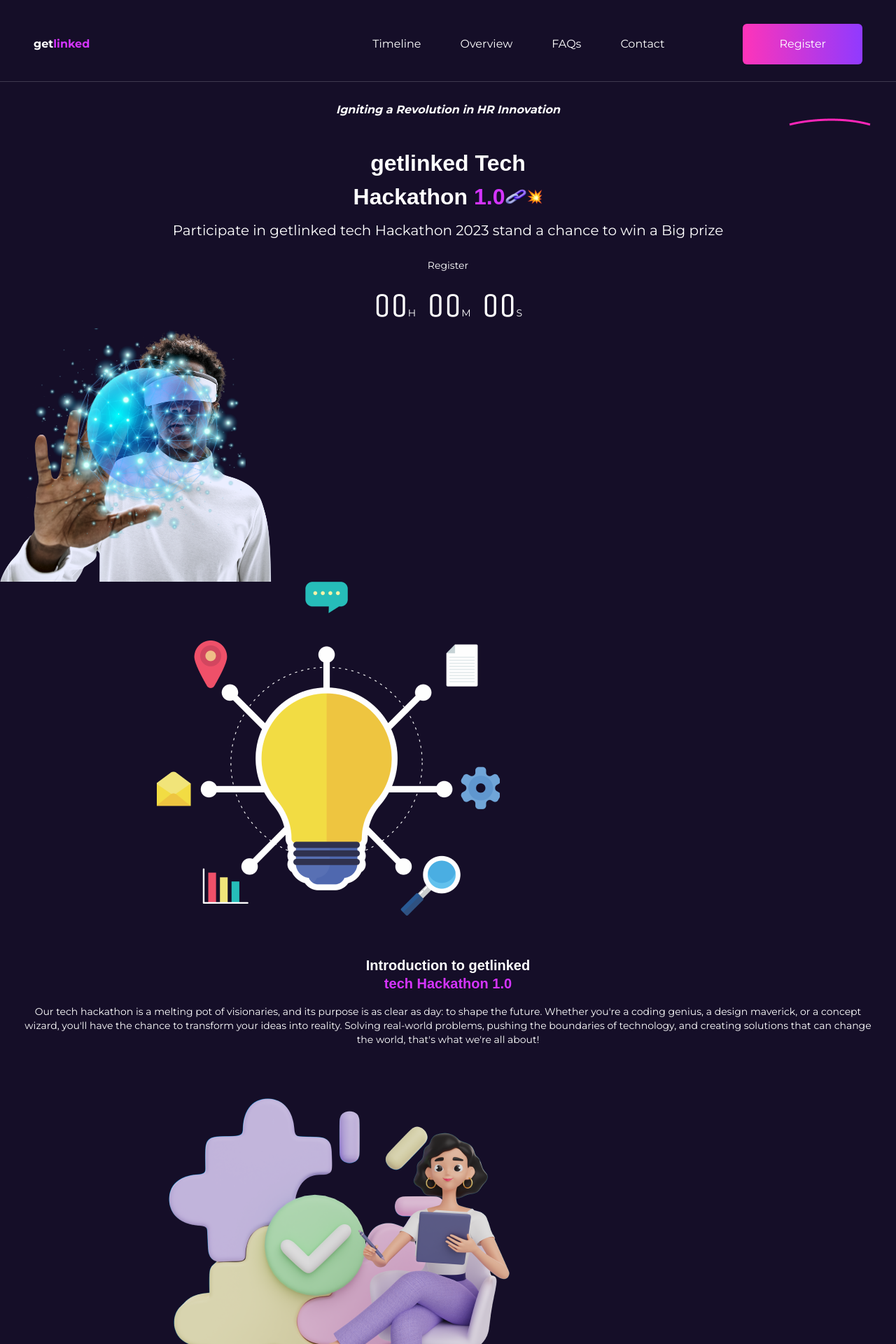
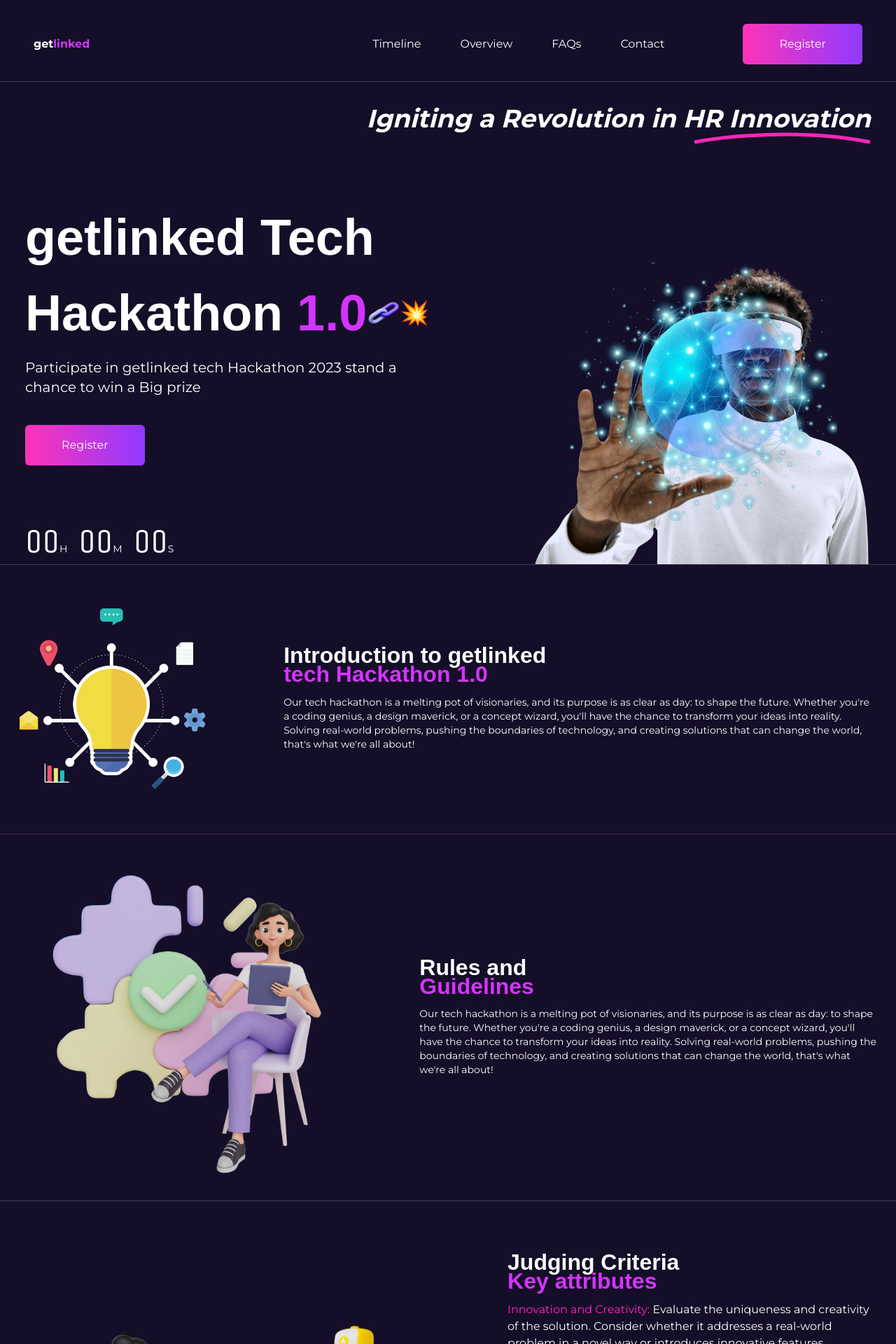
Before and after one commit to drew-chidi/getlinked, a React (Vite) app: page / in a window 1280 px wide. Shown: the top 1920 px of the page at 70% size. Built offline with nearby package versions, Linux system fonts and the light colour scheme; a web font is replaced by a local one.

Commit message:
landing page mobile responsive

```diff
--- /dev/null
+++ b/src/components/Divider/Divider.jsx
@@ -0,0 +1,13 @@
+const Divider = ({ className }) => {
+  return (
+    <div>
+      <hr
+        className={`${
+          className && className
+        } h-[1px] border-t-0 bg-[rgba(255_255_255/0.18)] opacity-100`}
+      />
+    </div>
+  );
+};
+
+export default Divider;
--- a/src/components/Header/Navbar.jsx
+++ b/src/components/Header/Navbar.jsx
@@ -12,8 +12,9 @@ const Navbar = () => {
   };
 
   return (
-    <div>
-      <div className='px-12 pt-[34px] pb-6 flex justify-between items-center border-b border-[rgb(255_255_255/0.18)]'>
+    <div className=''>
+      <div className='fixed z-40 top-0 left-0 right-0 bg-[#150E28] px-12 pt-[34px] pb-6 flex justify-between items-center border-b border-[rgb(255_255_255/0.18)]'>
+        {/* Company Logo */}
         <div>
           <NavLink className={'text-white font-bold'} to={'/'}>
             get<span className={'text-[#D434FE] '}>linked</span>
@@ -47,7 +48,7 @@ const Navbar = () => {
       </div>
       {/* Mobile Menu */}
       {showMobileNav && (
-        <div className='py-9 px-11 tab:hidden absolute bg-[#150E28] w-full min-h-screen top-0 z-50'>
+        <div className='py-9 px-11 tab:hidden fixed bg-[#150E28] w-full min-h-screen top-0 z-50'>
           <div
             className='flex justify-end mb-14'
             onClick={() => setShowMobileNav(false)}
--- a/src/components/Hero/Hero.jsx
+++ b/src/components/Hero/Hero.jsx
@@ -2,40 +2,46 @@ import Chain from '@/assets/images/chain.png';
 import Blast from '@/assets/images/blast.png';
 import Man from '@/assets/images/man-wearing-glasses.png';
 import Globe from '@/assets/images/connected-globe.png';
-import Line from '@/assets/images/line.png';
+import Line from '@/assets/images/line.svg';
+import Button from '../Button/Button';
 
 const Hero = () => {
   return (
     <section id='hero'>
-      <div className='text-center pt-7 mb-[26px] lg:mb-0'>
-        <div className='relative'>
-          <p className='font-bold italic'>
+      <div className='text-center px-6 xs:px-9 pt-8 mb-0 w-full'>
+        <div className='relative inline-flex justify-center tab:justify-end tab:flex tab:mb-10'>
+          <p className='font-bold italic tab:text-4xl'>
             Igniting a Revolution in HR Innovation
+            <img
+              src={Line}
+              className='absolute right-0 w-[115px] tab:w-[253px]'
+            />
           </p>
-          <div className='absolute right-9'>
-            <img src={Line} />
         </div>
-        </div>
-        <div className='text-center font-display text-[2rem] font-bold mt-10'>
+        <div className='relative flex flex-col gap-3 tab:flex-row w-full'>
+          <div className='tab:w-3/5'>
+            <div className='text-center tab:text-left font-display text-[2rem] md:text-4xl tab:text-6xl xl:text-7xl 2xl:text-[5rem] font-bold mt-14'>
               <p className='leading-normal'>getlinked Tech</p>
-          <div className='flex items-center justify-center'>
+              <div className='flex items-center justify-center tab:justify-start'>
                 <p className='leading-normal'>
                   Hackathon <span className='text-[#D434FE]'>1.0</span>
                 </p>
-            <div className='w-8'>
+                <div className='w-8 tab:w-12'>
                   <img src={Chain} alt='chain' />
                 </div>
-            <div className='w-[22px]'>
+                <div className='w-[22px] tab:w-10'>
                   <img src={Blast} alt='blast' />
                 </div>
               </div>
             </div>
-        <p className='text-[0.8125rem] lg:text-xl mt-2.5 mb-6'>
-          Participate in getlinked tech Hackathon 2023 stand a chance to win a
-          Big prize
+            <div className='tab:text-left'>
+              <p className='text-[0.8125rem] lg:text-lg xl:text-xl mt-2.5 mb-6 tab:mb-10 tab:w-3/4'>
+                Participate in getlinked tech Hackathon 2023 stand a chance to
+                win a Big prize
               </p>
-        <button className='text-primary text-sm'>Register</button>
-        <div className='font-unica flex gap-4 justify-center mt-3.5'>
+              <Button>Register</Button>
+            </div>
+            <div className='font-unica flex gap-4 justify-center mt-3.5 tab:justify-start xl:mt-[77px] tab:mt-14'>
               <div className=''>
                 <span className='text-5xl leading-[63.84px]'>00</span>
                 <span className='text-sm font-sans'>H</span>
@@ -51,8 +57,8 @@ const Hero = () => {
             </div>
           </div>
           {/* HERO IMAGE */}
-      <div>
-        <div className='relative w-[390px] h-[362px]'>
+          <div className='tab:absolute right-0 bottom-0'>
+            <div className='relative max-w-[390px] tab:max-w-[480px] mx-auto'>
               {/* Larger image at the bottom */}
               <img
                 src={Man}
@@ -66,6 +72,8 @@ const Hero = () => {
               </div>
             </div>
           </div>
+        </div>
+      </div>
     </section>
   );
 };
--- a/src/components/Home/Guidelines.jsx
+++ b/src/components/Home/Guidelines.jsx
@@ -3,12 +3,12 @@ import Lady from '@/assets/images/lady-sitting.png';
 const Guidelines = () => {
   return (
     <div>
-      <div className=''>
-        <div className='w-[75%] mx-auto'>
+      <div className='tab:flex tab:flex-row-reserved tab:gap-12 w-full'>
+        <div className='w-[75%] mx-auto tab:w-[44.5%] tab:max-w-[664px]'>
           <img src={Lady} alt='rules and guidelines' />
         </div>
-        <div className='flex justify-center gap-2.5 lg:gap-4 flex-col items-center text-center mt-[58px]'>
-          <h2 className='text-xl font-bold leading-[26.6px]'>
+        <div className='tab:w-[55.5%] flex justify-center gap-2 lg:gap-4 flex-col items-center text-center mt-2.5 tab:mt-0 tab:text-left tab:items-start'>
+          <h2 className='text-xl font-bold leading-[26.6px] tab:text-[2rem]'>
             <span>Rules and</span>
             <br />
             <span className='text-purple-50'>Guidelines</span>
--- a/src/components/Home/Introduction.jsx
+++ b/src/components/Home/Introduction.jsx
@@ -1,21 +1,18 @@
-import Idea from '@/assets/images/the-big-idea.png';
+import Idea from '@/assets/images/big-idea.png';
 
 const Introduction = () => {
   return (
-    <div className=''>
-      <div className='w-[68%] mx-auto'>
-        <img src={Idea} alt='the big idea' />
+    <div className='mt-7 tab:mt-[62px] mx-auto tab:flex tab:flex-row tab:gap-28 w-full'>
+      <div className='w-[264px] tab:w-4/5 xl:w-[68%] mx-auto tab:mx-0'>
+        <img src={Idea} alt='the big idea' className='mx-auto tab:mx-0' />
       </div>
-      <div className='flex justify-center gap-2 lg:gap-4 flex-col items-center text-center mt-[58px]'>
-        <h2 className='text-xl font-bold leading-[26.6px]'>
+      <div className='flex justify-center gap-2 lg:gap-4 flex-col items-center text-center mt-[58px] tab:mt-0 tab:text-left tab:items-start'>
+        <h2 className='text-xl font-bold leading-[26.6px] tab:text-[2rem]'>
           <span>Introduction to getlinked</span>
           <br />
           <span className='text-purple-50'>tech Hackathon 1.0</span>
         </h2>
-        <p className='text-sm'>{`Our tech hackathon is a melting pot of visionaries, and its purpose is as clear as day: to shape the future. Whether you're a coding genius, a design maverick, or a concept wizard, you'll have the chance to transform
-your ideas into reality. Solving real-world problems, pushing the boundaries
-of technology, and creating solutions that can change the world,
-that's what we're all about!`}</p>
+        <p className='text-sm'>{`Our tech hackathon is a melting pot of visionaries, and its purpose is as clear as day: to shape the future. Whether you're a coding genius, a design maverick, or a concept wizard, you'll have the chance to transform your ideas into reality. Solving real-world problems, pushing the boundaries of technology, and creating solutions that can change the world, that's what we're all about!`}</p>
       </div>
     </div>
   );
--- a/src/components/Home/JudgingCriteria.jsx
+++ b/src/components/Home/JudgingCriteria.jsx
@@ -1,28 +1,31 @@
 import Judges from '@/assets/images/judges.png';
 import { keyAttributes } from '../../content';
+import Button from '../Button/Button';
 
 const JudgingCriteria = () => {
   return (
     <div>
-      <div className=''>
-        <div className='w-[75%] mx-auto'>
+      <div className='tab:flex tab:flex-row items-center tab:gap-[53px] w-full'>
+        <div className='w-[75%] max-w-[332px] mx-auto tab:w-[55%] tab:max-w-[710px]'>
           <img src={Judges} alt='rules and guidelines' />
         </div>
-        <div className='flex justify-center gap-2.5 lg:gap-4 flex-col items-center text-center mt-[58px]'>
-          <h2 className='text-xl font-bold leading-[26.6px]'>
+        <div className=' flex justify-center gap-2.5 lg:gap-4 flex-col items-center text-center tab:mt-0 tab:text-left tab:items-start tab:w-[45%]'>
+          <h2 className='text-xl font-bold leading-[26.6px] tab:text-[2rem]'>
             <span>Judging Criteria</span>
             <br />
             <span className='text-purple-50'>Key attributes</span>
           </h2>
           <div className='flex flex-col gap-5'>
             {keyAttributes.map(({ id, attribute, description }) => (
-              <div key={id} className='text-[0.8125rem]'>
+              <div key={id} className='text-[0.8125rem] md:text-base'>
                 <span className='text-[#FF26B9]'>{attribute}</span>
                 <span>{description}</span>
               </div>
             ))}
           </div>
-          {/* Button Here */}
+          <div className='tab:mt-9'>
+            <Button>Read more</Button>
+          </div>
         </div>
       </div>
     </div>
--- a/src/layout/Layout.jsx
+++ b/src/layout/Layout.jsx
@@ -8,10 +8,10 @@ const Layout = ({ children }) => {
   const pathname = location?.pathname;
   return (
     <div className='relative'>
-      <header className=''>
+      <header className='w-full'>
         <Navbar />
       </header>
-      <div className=''>
+      <div className='mt-[117px]'>
         <main className=''>{children}</main>
       </div>
       <footer>{pathname === '/' ? <Footer /> : null}</footer>
--- a/src/pages/Landing/index.jsx
+++ b/src/pages/Landing/index.jsx
@@ -7,6 +7,7 @@ import Timeline from '@/components/Home/Timeline';
 import Prizes from '@/components/Home/Prizes';
 import PartnersAndSponsors from '@/components/Home/PartnersAndSponsors';
 import PrivacyPolicy from '@/components/Home/PrivacyPolicy';
+import Divider from '@/components/Divider/Divider';
 
 const index = () => {
   return (
@@ -14,15 +15,19 @@ const index = () => {
       <div>
         <Hero />
       </div>
+      <Divider />
       <div className='px-7'>
         <Introduction />
       </div>
+      <Divider className={'mt-16'} />
       <div className='px-7'>
         <Guidelines />
       </div>
+      <Divider className={'mb-[74px]'} />
       <div className='px-7'>
         <JudgingCriteria />
       </div>
+      <Divider className={'mb-[60px] mt-[60px]'} />
       <div className='px-7'>
         <Faq />
       </div>
--- a/tailwind.config.js
+++ b/tailwind.config.js
@@ -25,6 +25,8 @@ export default {
       },
       screens: {
         tab: '960px',
+        xs: '390px',
+        '2xl': '1440px',
       },
     },
   },
```
Also changed, not shown: src/assets/images/big-idea.png (added), src/assets/images/line.svg (added). Lines whose indentation alone changed are shown as unchanged.
